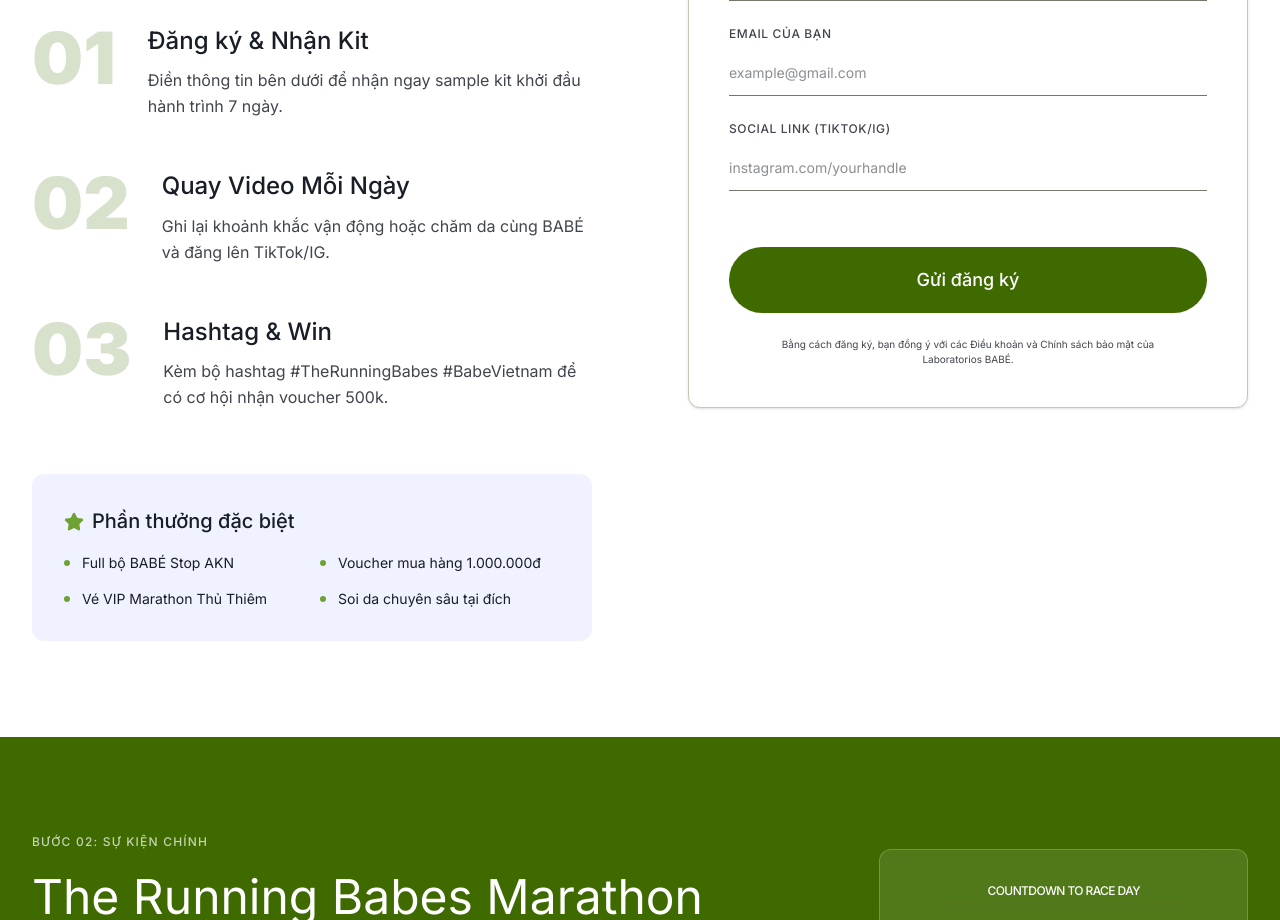
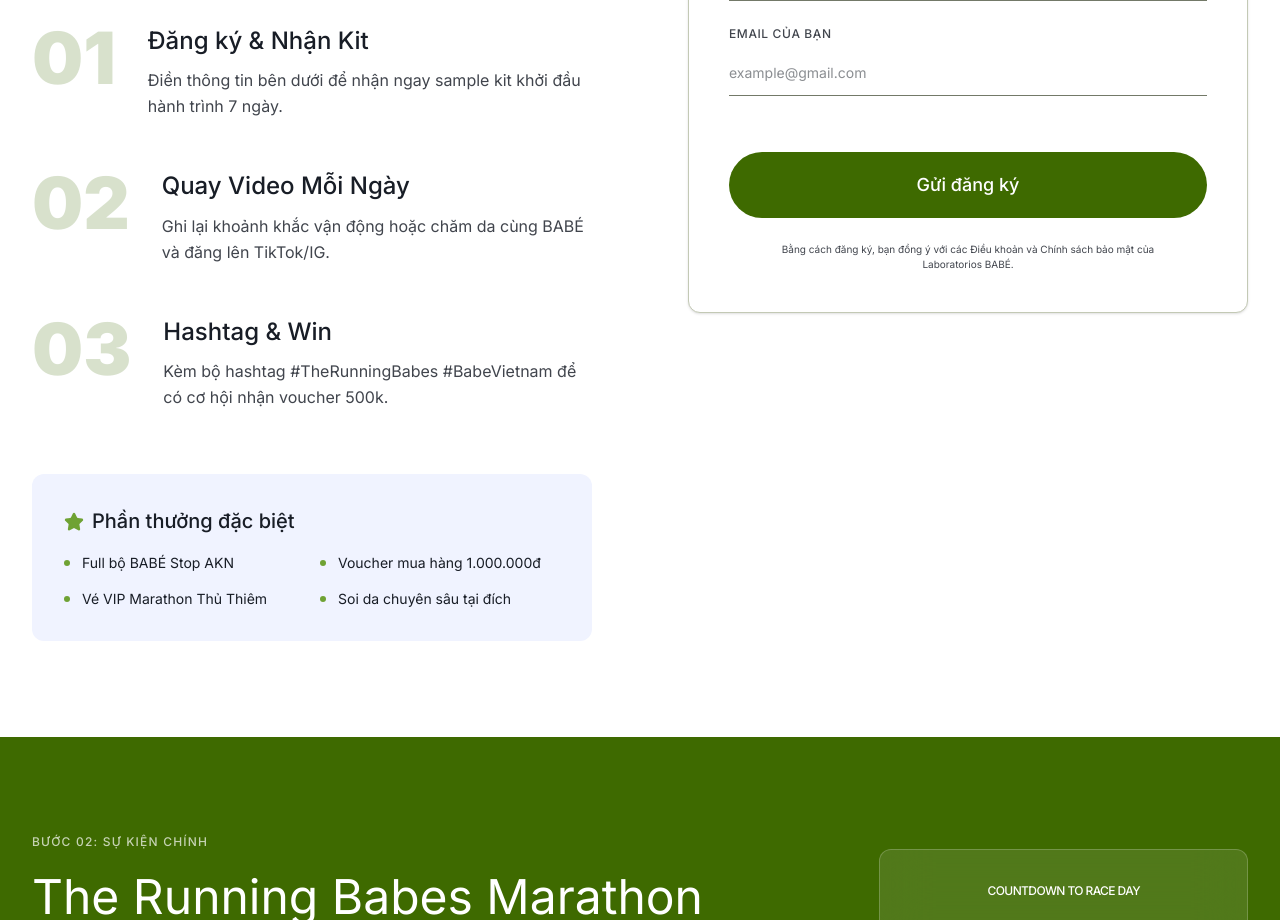
Before and after one commit to nutnut123qq/therunningbabes, a Next.js app: page / in a window 1280 px wide. Shown: the part 1820-2740 px from the top of the page. Built offline with nearby package versions, Linux system fonts and the light colour scheme.

Commit message:
feat: remove social link input from LandingUgcChallenge form

```diff
--- a/src/components/landing/sections/LandingUgcChallenge.tsx
+++ b/src/components/landing/sections/LandingUgcChallenge.tsx
@@ -114,16 +114,6 @@ export function LandingUgcChallenge() {
                 type="email"
               />
             </div>
-            <div>
-              <label className="text-[10px] sm:text-[12px] uppercase tracking-[0.05em] font-medium text-[#41454d] block mb-2">
-                Social Link (TikTok/IG)
-              </label>
-              <input
-                className="w-full bg-transparent border-0 border-b border-[#737968] focus:ring-0 focus:border-[#6FA234] transition-colors py-3 text-sm sm:text-[14px] outline-none"
-                placeholder="instagram.com/yourhandle"
-                type="text"
-              />
-            </div>
             <button
               className={cn(
                 "w-full bg-[#3e6a00] text-white py-4 sm:py-5 rounded-full font-medium text-sm sm:text-[16px] lg:text-[18px]",
```
